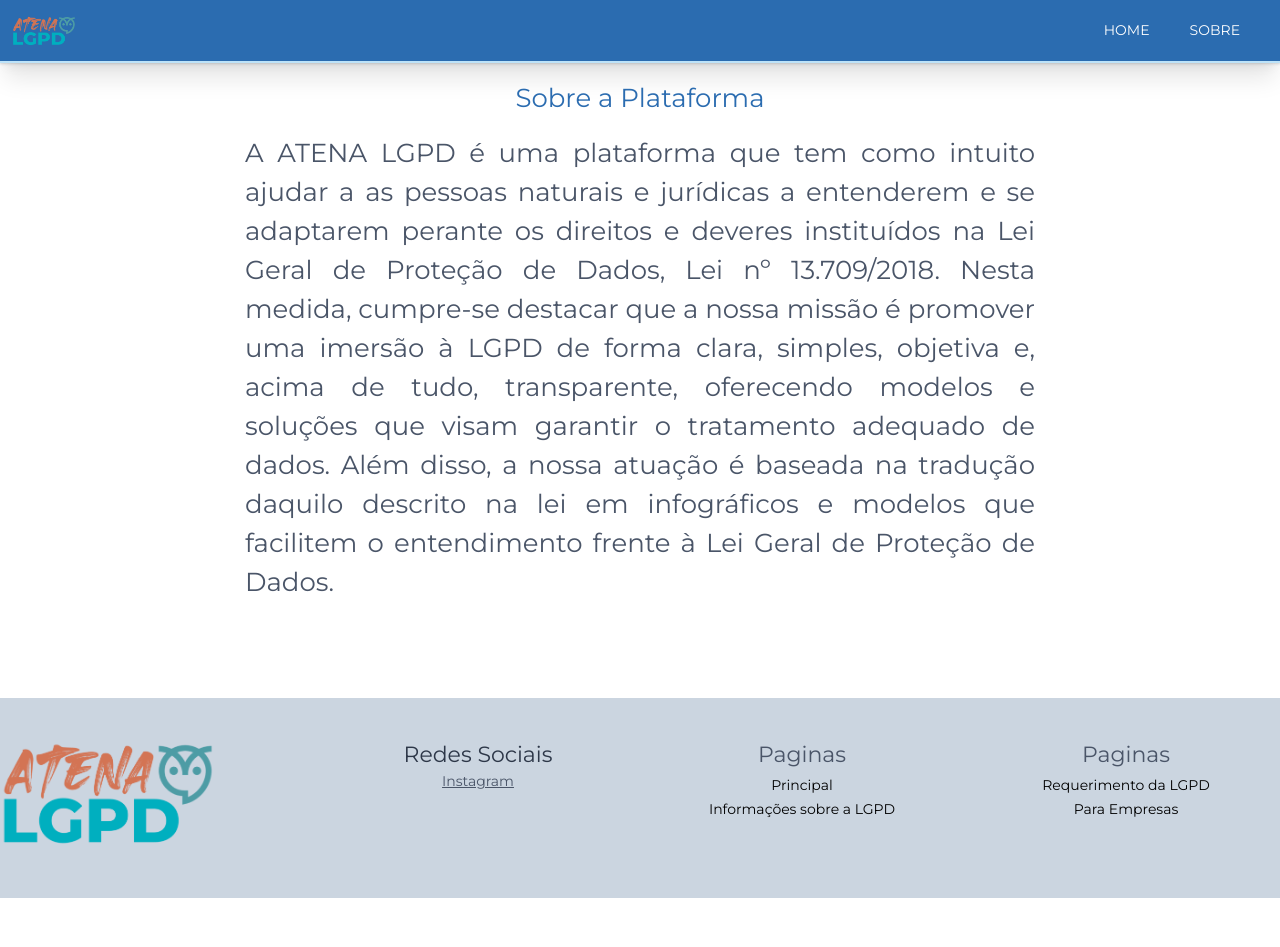
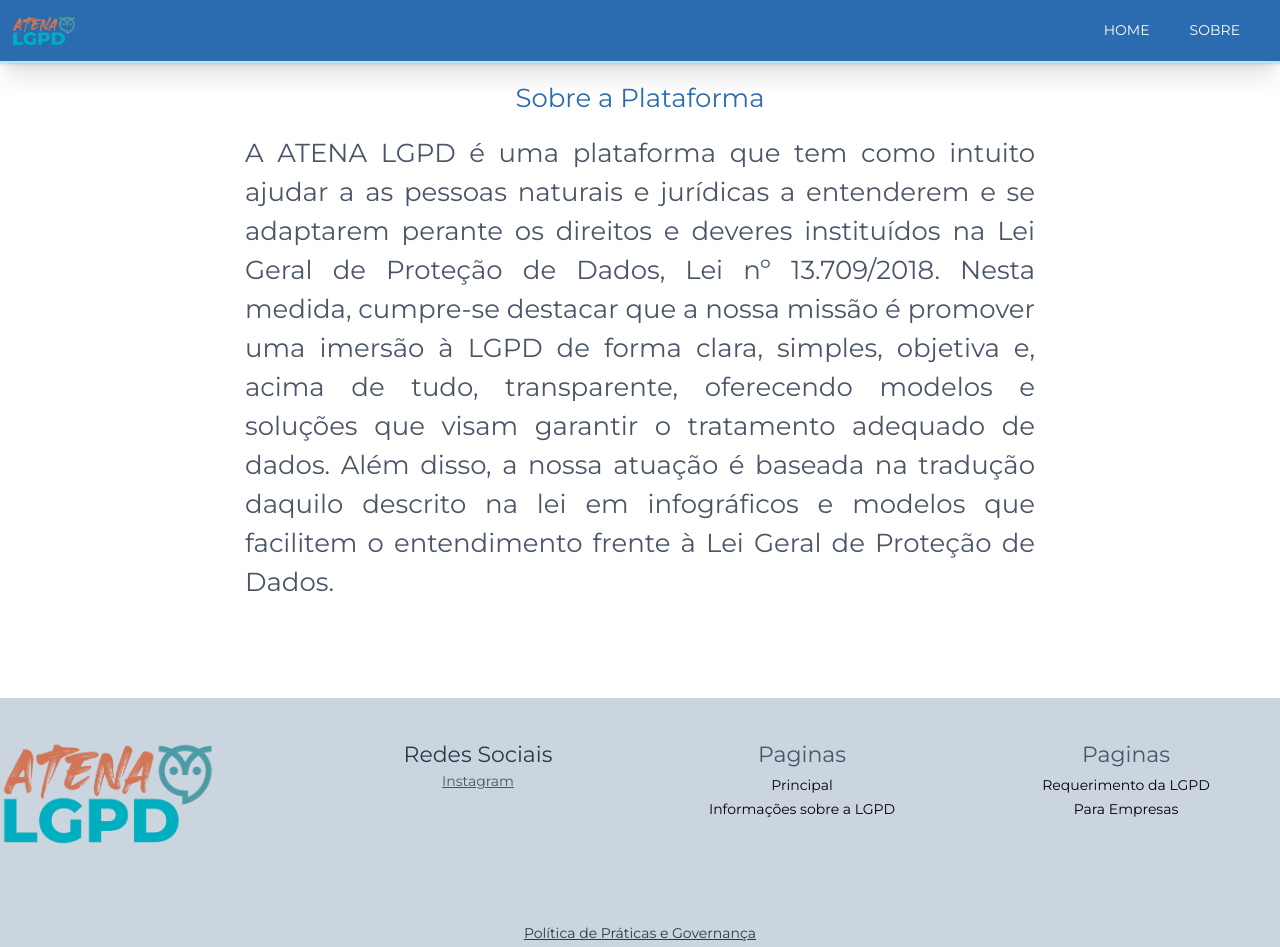
Before and after one commit to luccasmmg/hackathon, a React (Create React App) app: page /sobre in a window 1280 px wide. Before the commit the page ends 898 px from the top, so only its background shows below. Built offline with nearby package versions, Linux system fonts and the light colour scheme.

Commit message:
GOod governance policy

```diff
--- a/src/Footer.jsx
+++ b/src/Footer.jsx
@@ -1,5 +1,6 @@
 import React from "react";
 import logo from "./logo.png";
+import goodGovernance from "./goodGovernance.docx";
 import { Link } from "react-router-dom";
 
 const Footer = () => {
@@ -56,6 +57,21 @@
           </div>
         </div>
       </div>
+      <div className="pt-4 md:flex md:items-center md:justify-center ">
+        <ul className="">
+          <li
+            className="md:mx-2 md:inline leading-7 text-sm"
+            id="footer-navi-2"
+          >
+            <a
+              className="text-gray-800 underline text-small"
+              href={goodGovernance}
+            >
+              Política de Práticas e Governança
+            </a>
+          </li>
+        </ul>
+      </div>
     </nav>
   );
 };
```
Also changed, not shown: 1 other file (tests, documents, lock files or other folders).
